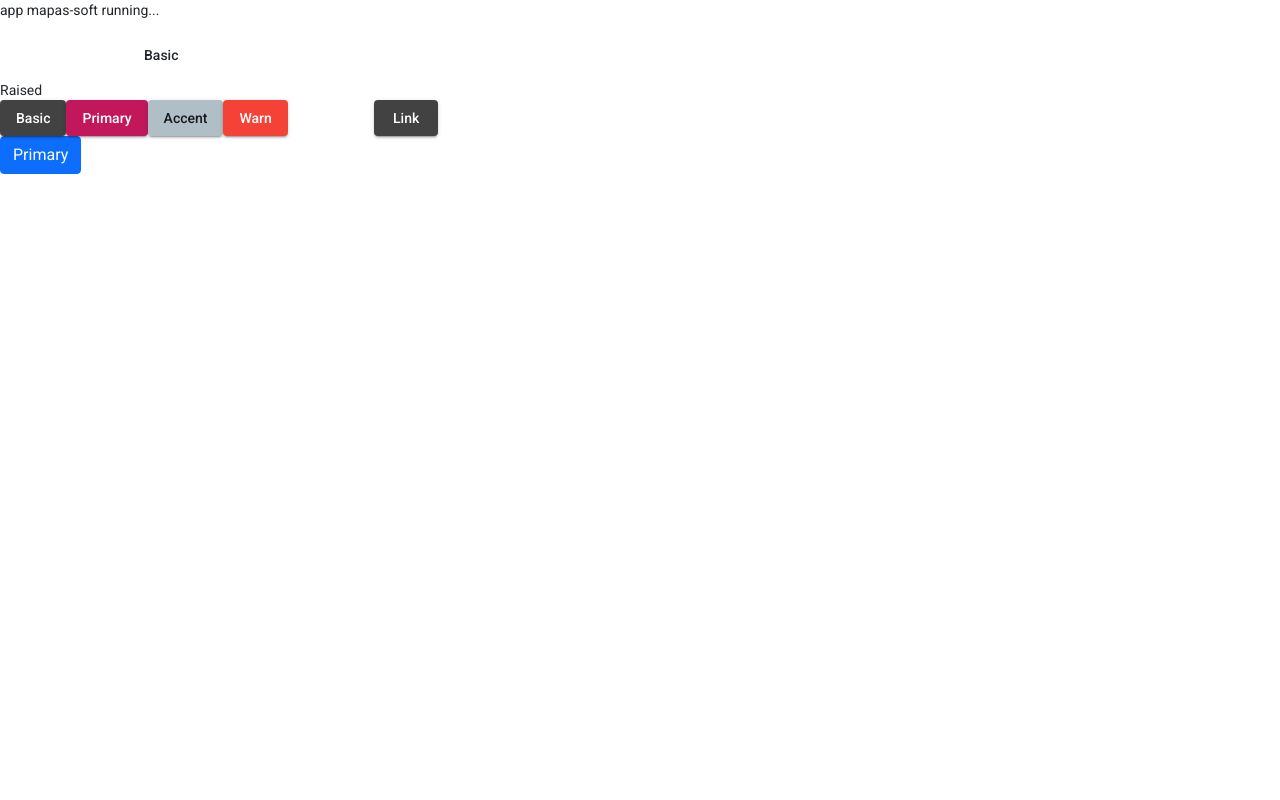
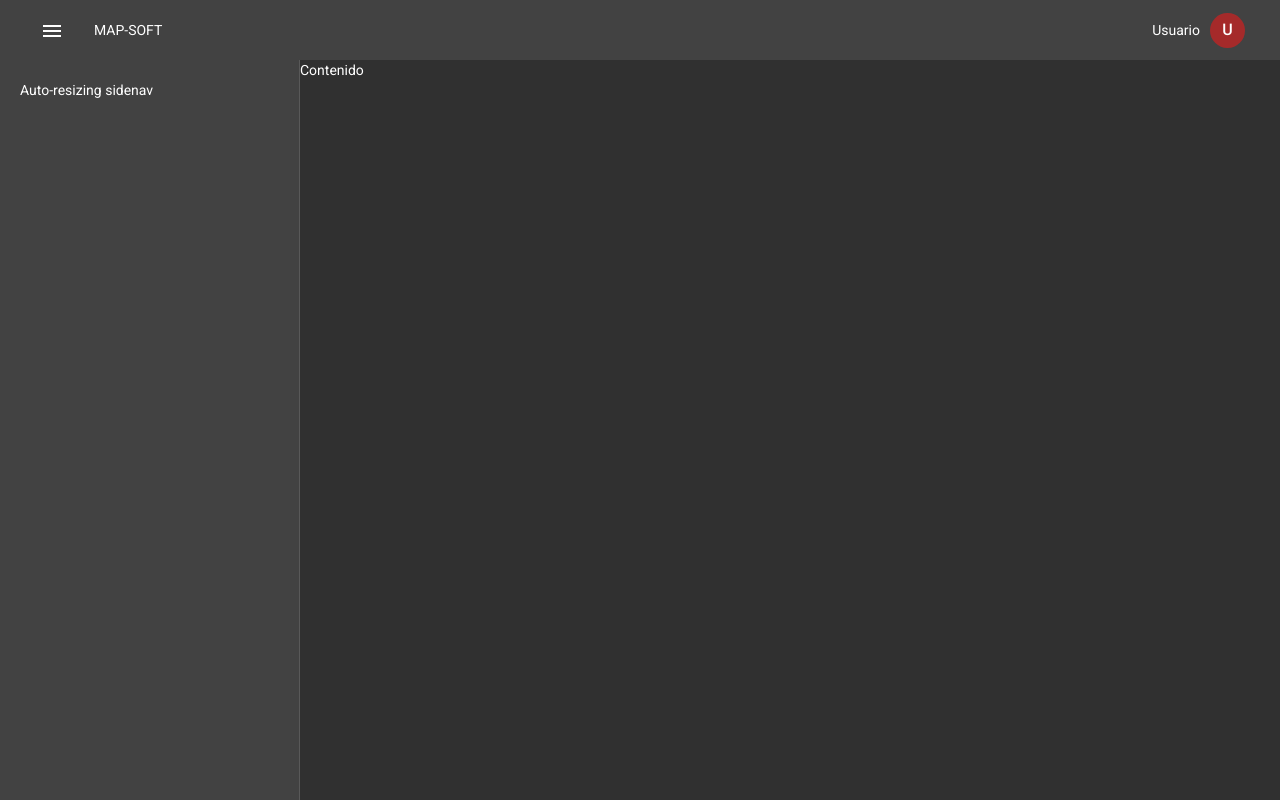
Before and after one commit to angelo-sanchez/mapas-soft, an Angular app in the folder angular-ui/: page / in a window 1280 px wide. Built offline with nearby package versions, Linux system fonts and the light colour scheme.

Commit message:
Crear la base del front-end
Algunas mejoras de la estructura de la interfaz

```diff
--- a/angular-ui/src/app/app.component.css
+++ b/angular-ui/src/app/app.component.css
@@ -0,0 +1,60 @@
+.header{
+    display: flex;
+    justify-content: space-between;
+    align-items: center;
+    height: 60px;
+    padding: 0 20px;
+    background-color: #424242;
+    color: #fff;
+}
+
+.width-sidenav{
+    width: 300px;
+ }
+
+ .sidenav{
+    padding: 20px;
+ }
+
+.content{
+    height: calc(100% - 60px);
+}
+
+.content-user{
+    /* width: px; */
+    display: flex;
+    /* flex-direction: row; */
+    align-items: center;
+    padding: 5px 15px;
+    border-radius: 5px;
+}
+
+.content-user:hover{
+    cursor: pointer;
+    background-color: #4f4f4f;
+}
+
+.separador-10{
+    width: 10px;
+}
+
+.user{
+    height: 35px;
+    width: 35px;
+    background-color: brown;
+    border-radius: 50%;
+    display: flex;
+    justify-content: center;
+    align-items: center;
+}
+
+.user span{
+    color: #fff;
+    font-weight: 500;
+    font-size: 16px;
+}
+
+.info-menu{
+    width: 250px;
+    padding: 20px;
+}
--- a/angular-ui/src/app/app.component.html
+++ b/angular-ui/src/app/app.component.html
@@ -1,23 +1,43 @@
-<div class="row">
-  <p>app {{title}} running...</p>
+<div class="header">
+  <div>
+    <button type="button" mat-button (click)="drawer.toggle()" style="margin-right: 10px;">
+      <mat-icon aria-hidden="false" aria-label="Example home icon">menu</mat-icon>
+      <!-- <mat-icon *ngIf="!sidenav" aria-hidden="false" aria-label="Example home icon">clear</mat-icon> -->
+    </button>
+    <span>MAP-SOFT</span>
+  </div>
+
+  <div class="content-user" [matMenuTriggerFor]="menu">
+    <!-- <button mat-button >
+      Menu
+    </button> -->
+    <span> {{ user.nombre }}</span>
+    <div class="separador-10"></div>
+    <div class="user">
+      <span>{{ user.nombre.charAt(0) }}</span>
+    </div>
+  </div>
+  <mat-menu #menu="matMenu" >
+    <!-- <div class="info-menu">
+      <div class="user">
+        <span>{{ user.nombre.charAt(0) }}</span>
+      </div>
+      {{user.nombre}} {{user.apellido}}
+    </div> -->
+    <button mat-menu-item><mat-icon aria-hidden="false" aria-label="Example home icon">logout</mat-icon>Cerrar sesion</button>
+  </mat-menu>
 </div>
 
-<mat-slider min="1" max="100" step="1" value="1"></mat-slider>
 
-<button mat-button>Basic</button>
+<mat-drawer-container class="example-container content" autosize>
+  <mat-drawer #drawer class="example-sidenav" class="width-sidenav sidenav" mode="side" opened>
+    <p>Auto-resizing sidenav</p>
+  </mat-drawer>
 
-<section>
-  <div class="example-label">Raised</div>
-  <div class="example-button-row">
-    <button mat-raised-button>Basic</button>
-    <button mat-raised-button color="primary">Primary</button>
-    <button mat-raised-button color="accent">Accent</button>
-    <button mat-raised-button color="warn">Warn</button>
-    <button mat-raised-button disabled>Disabled</button>
-    <a mat-raised-button href="https://www.google.com/" target="_blank">Link</a>
+  <div class="example-sidenav-content">
+    <div>
+      Contenido
+    </div>
   </div>
-</section>
 
-<button type="button" class="btn btn-primary">Primary</button>
-
-<router-outlet></router-outlet>
+</mat-drawer-container>
--- a/angular-ui/src/app/app.component.ts
+++ b/angular-ui/src/app/app.component.ts
@@ -5,6 +5,15 @@ import { Component } from '@angular/core';
   templateUrl: './app.component.html',
   styleUrls: ['./app.component.css']
 })
+
 export class AppComponent {
-  title = 'mapas-soft';
+  public title = 'mapas-soft';
+  public sidenav : boolean = false;
+  public user = {
+    'nombre' : 'Usuario',
+    'apellido' : 'Usuario'
+  }
+
+
+
 }
--- a/angular-ui/src/index.html
+++ b/angular-ui/src/index.html
@@ -1,5 +1,5 @@
 <!doctype html>
-<html lang="en">
+<html lang="es">
 <head>
   <meta charset="utf-8">
   <title>MapasSoft</title>
```
Also changed, not shown: angular-ui/src/app/app.module.ts (+6 -2 lines).
